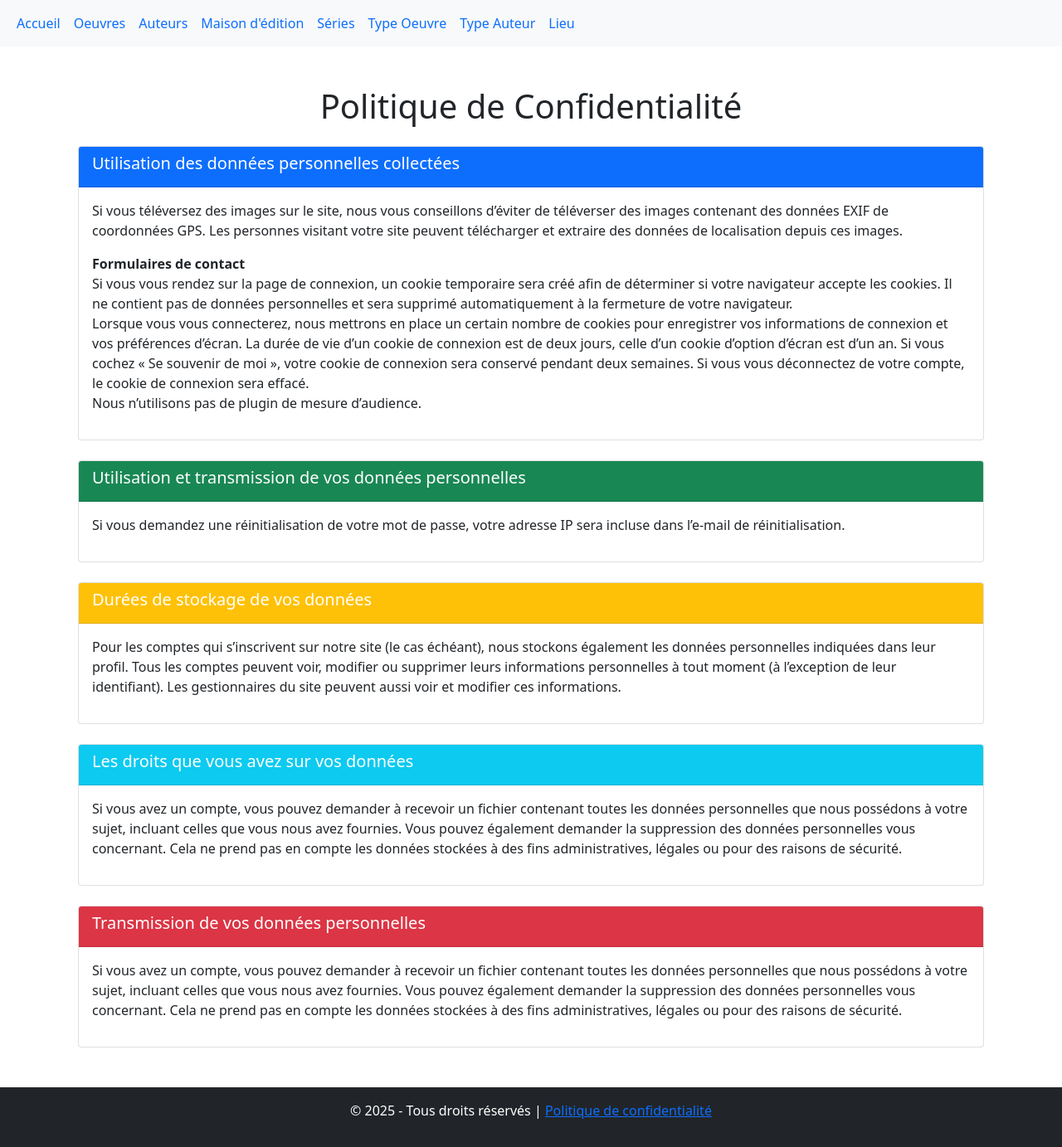
After one commit to yaelchampclaux/Mediatheque, a Symfony app: template site/templates/Accueil/Politique.html.twig in a window 1280 px wide. The commit adds this page. Shown: the whole page at 83% size. Run offline with Twig, Linux system fonts and the light colour scheme; the template is opened without the code that fills it, so the values that code supplies are empty; some libraries are stand-ins or nearby versions.

Commit message:
footer et politique de confidantialité

```diff
--- /dev/null
+++ b/site/templates/Accueil/Politique.html.twig
@@ -0,0 +1,73 @@
+{% extends 'base.html.twig' %}
+
+{% block title %}Politique de confidentialité{% endblock %}
+
+{% block body %}
+<div class="container my-5">
+    <h1 class="text-center mb-4">Politique de Confidentialité</h1>
+
+    <div class="card mb-4">
+        <div class="card-header bg-primary text-white">
+            <h5 class="card-title">Utilisation des données personnelles collectées</h5>
+        </div>
+        <div class="card-body">
+            <p>
+                Si vous téléversez des images sur le site, nous vous conseillons d’éviter de téléverser des images contenant des données EXIF de coordonnées GPS. Les personnes visitant votre site peuvent télécharger et extraire des données de localisation depuis ces images.
+            </p>
+            <p>
+                <strong>Formulaires de contact</strong><br>
+                Si vous vous rendez sur la page de connexion, un cookie temporaire sera créé afin de déterminer si votre navigateur accepte les cookies. Il ne contient pas de données personnelles et sera supprimé automatiquement à la fermeture de votre navigateur.<br>
+
+                Lorsque vous vous connecterez, nous mettrons en place un certain nombre de cookies pour enregistrer vos informations de connexion et vos préférences d’écran. La durée de vie d’un cookie de connexion est de deux jours, celle d’un cookie d’option d’écran est d’un an. Si vous cochez « Se souvenir de moi », votre cookie de connexion sera conservé pendant deux semaines. Si vous vous déconnectez de votre compte, le cookie de connexion sera effacé.<br>
+
+                Nous n’utilisons pas de plugin de mesure d’audience.<br>
+            </p>
+        </div>
+    </div>
+
+    <div class="card mb-4">
+        <div class="card-header bg-success text-white">
+            <h5 class="card-title">Utilisation et transmission de vos données personnelles</h5>
+        </div>
+        <div class="card-body">
+            <p>
+                Si vous demandez une réinitialisation de votre mot de passe, votre adresse IP sera incluse dans l’e-mail de réinitialisation.<br>
+            </p>
+        </div>
+    </div>
+
+    <div class="card mb-4">
+        <div class="card-header bg-warning text-white">
+            <h5 class="card-title">Durées de stockage de vos données</h5>
+        </div>
+        <div class="card-body">
+            <p>
+                Pour les comptes qui s’inscrivent sur notre site (le cas échéant), nous stockons également les données personnelles indiquées dans leur profil. Tous les comptes peuvent voir, modifier ou supprimer leurs informations personnelles à tout moment (à l’exception de leur identifiant). Les gestionnaires du site peuvent aussi voir et modifier ces informations.
+            </p>
+        </div>
+    </div>
+
+    <div class="card mb-4">
+        <div class="card-header bg-info text-white">
+            <h5 class="card-title">Les droits que vous avez sur vos données</h5>
+        </div>
+        <div class="card-body">
+            <p>
+                Si vous avez un compte, vous pouvez demander à recevoir un fichier contenant toutes les données personnelles que nous possédons à votre sujet, incluant celles que vous nous avez fournies. Vous pouvez également demander la suppression des données personnelles vous concernant. Cela ne prend pas en compte les données stockées à des fins administratives, légales ou pour des raisons de sécurité.
+            </p>
+        </div>
+    </div>
+
+    <div class="card mb-4">
+        <div class="card-header bg-danger text-white">
+            <h5 class="card-title">Transmission de vos données personnelles</h5>
+        </div>
+        <div class="card-body">
+            <p>
+                Si vous avez un compte, vous pouvez demander à recevoir un fichier contenant toutes les données personnelles que nous possédons à votre sujet, incluant celles que vous nous avez fournies. Vous pouvez également demander la suppression des données personnelles vous concernant. Cela ne prend pas en compte les données stockées à des fins administratives, légales ou pour des raisons de sécurité.
+            </p>
+        </div>
+    </div>
+
+</div>
+{% endblock %}
--- /dev/null
+++ b/site/templates/Accueil/politique.html.twig
@@ -0,0 +1,3 @@
+{% extends 'base.html.twig' %}
+{% block title %}Politique de confidentialité{% endblock %}
+{% block body %}<h1>Utilisation des données personnelles collectées</h1>{% endblock %}
--- a/site/templates/base.html.twig
+++ b/site/templates/base.html.twig
@@ -9,6 +9,7 @@
     {% block stylesheets %}
         {{ encore_entry_link_tags('app') }}
         <link href="https://cdn.jsdelivr.net/npm/bootstrap@5.0.2/dist/css/bootstrap.min.css" rel="stylesheet" integrity="sha384-EVSTQN3/azprG1Anm3QDgpJLIm9Nao0Yz1ztcQTwFspd3yD65VohhpuuCOmLASjC" crossorigin="anonymous">
+</head>
     {% endblock %}
 
     {% block javascripts %}
@@ -37,6 +38,10 @@
 <div class="container">
     {% block body %}{% endblock %}
 </div>
+<footer class="bg-dark text-white text-center py-3 mt-auto">
+    <p>© 2025 - Tous droits réservés | <a href="{{ url('politique') }}">Politique de confidentialité</a></p>
+</footer>
+<script src="https://cdn.jsdelivr.net/npm/bootstrap@5.3.0/dist/js/bootstrap.bundle.min.js"></script>
 </body>
 {% block javascript %}
     <script src="https://cdn.jsdelivr.net/npm/bootstrap@5.0.2/dist/js/bootstrap.bundle.min.js"
```
Also changed, not shown: site/src/Controller/PolitiqueController.php (added, +16 -0 lines), site/templates/Accueil/index.html.twig (+27 -0 lines), site/templates/lieu/index.html.twig (+27 -0 lines), site/templates/type_auteur/index.html.twig (+27 -0 lines), site/templates/type_oeuvre/index.html.twig (+27 -0 lines).
